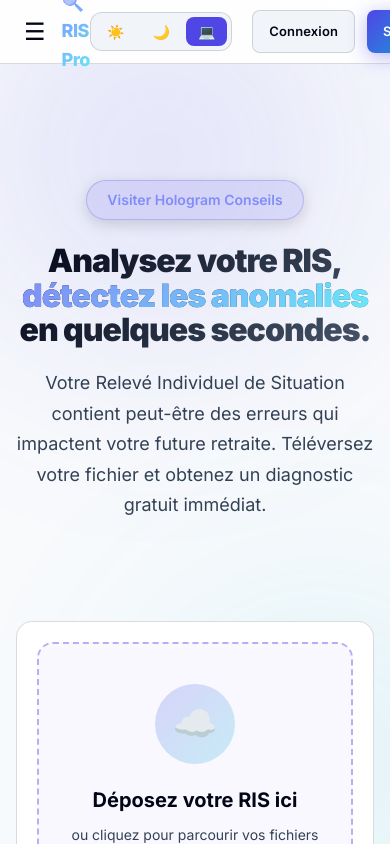
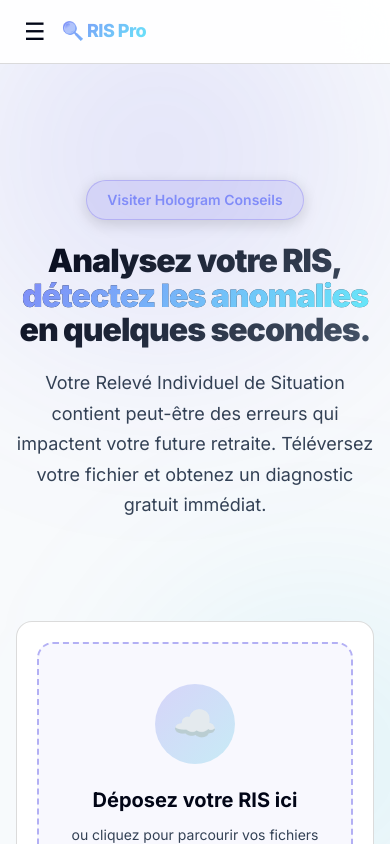
Before and after one commit to hologramconseils/ris-pro, a React (Vite) app in the folder frontend/: page / in a window 390 px wide. Shown: the top 844 px of the page. Built offline with nearby package versions, Linux system fonts and the light colour scheme; no server answers.

Commit message:
fix: navbar mobile responsive (AUD-006) - hidden desktop actions on small screens

```diff
--- a/frontend/src/components/Navbar.jsx
+++ b/frontend/src/components/Navbar.jsx
@@ -43,7 +43,7 @@ export default function Navbar() {
 
         <div id="navbar-portal-root" className="navbar-portal-root" style={{ display: 'flex', gap: 12, justifyContent: 'center' }}></div>
 
-        <div className="navbar-actions" style={{ flex: 1, justifyContent: 'flex-end', display: 'flex', alignItems: 'center', gap: 20 }}>
+        <div className="navbar-actions">
           <div className="desktop-theme-switcher">
             <ThemeSwitcher />
           </div>
```
